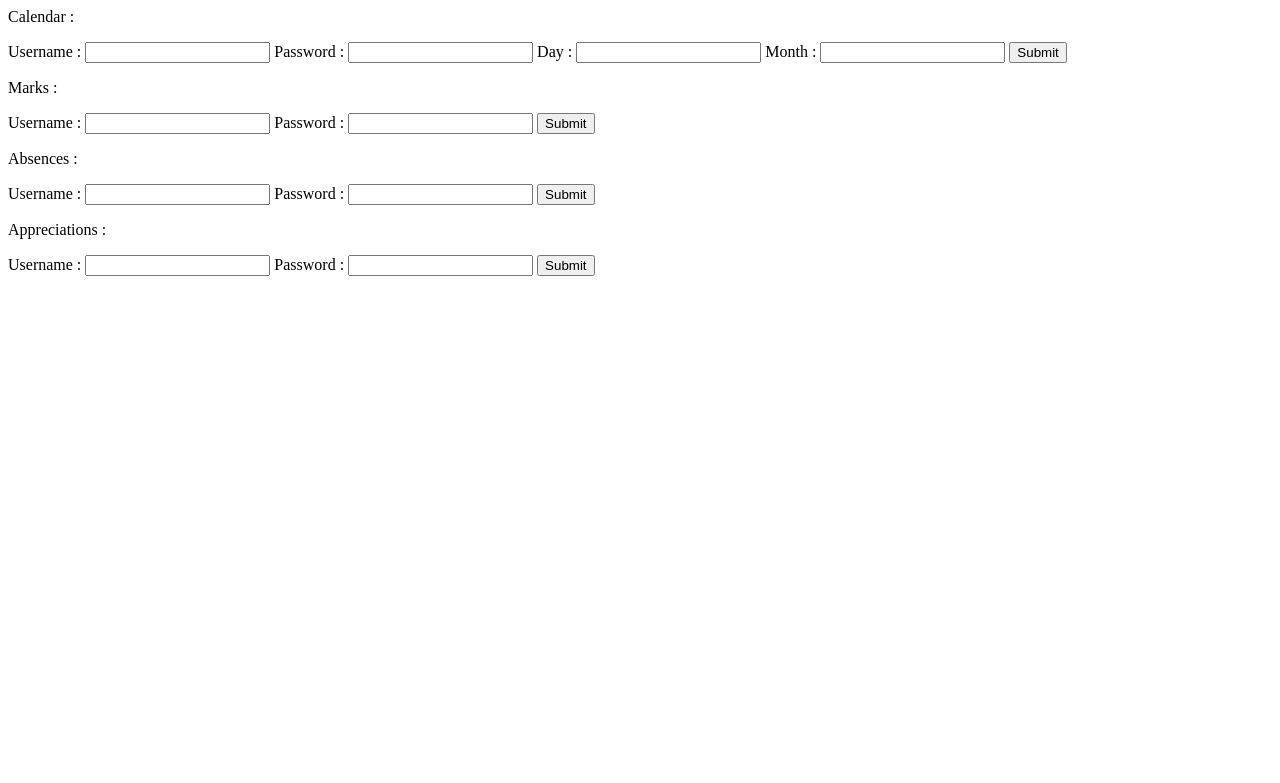
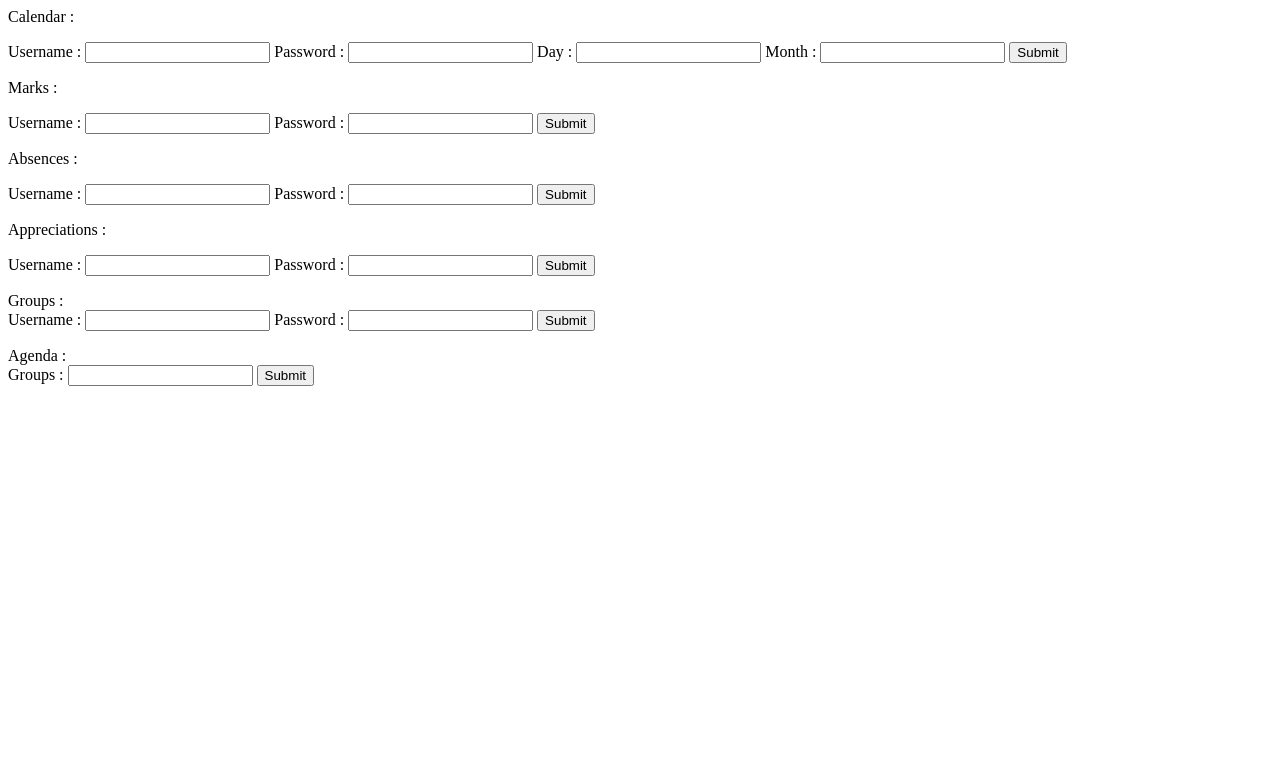
Before and after one commit to wallforfry/ADE-ESIEE, a Flask app: page /api/ade-esiee/marks in a window 1280 px wide. Shown: the top 783 px of the page. Run offline with Flask 2, Linux system fonts and the light colour scheme.

Commit message:
add /groups which return groups json, add /agenda which return all courses when pass precedent json in $_POST['groups']

```diff
--- a/main.py
+++ b/main.py
@@ -14,6 +14,52 @@ import json
 flaskPort = 5000
 
 app = Flask(__name__)
+
+
+@app.route("/api/ade-esiee/groups", methods=['GET', 'POST'])
+def get_groups():
+    if request.method == 'GET':
+        return render_template("index.html")
+
+    username = request.form['username']
+    password = request.form['password']
+
+    if len(username) <= 0 or len(password) <= 0:
+        return "[{\"error\": \"Wrong credentials\"}]"
+
+    aurion = Aurion()
+
+    try:
+
+        aurion.connect(username, password)
+        myCours = aurion.get_unites_and_groups()
+
+        value = json.dumps(myCours)
+        return value
+
+    except PersoException as e:
+        return "[{\"error\": \"" + str(e) + "\"}]"
+
+
+@app.route("/api/ade-esiee/agenda", methods=['GET', 'POST'])
+def get_agenda():
+    if request.method == 'GET':
+        return render_template("index.html")
+
+    groups = request.form['groups']
+    mycours = json.loads(groups)
+
+    ade = ADECalendar()
+
+    try:
+        ade.set_groups_unites(mycours)
+
+        result = ade.get_all_cours()
+        value = json.dumps(result)
+        return value
+
+    except PersoException as e:
+        return "[{\"error\": \"" + str(e) + "\"}]"
 
 
 @app.route("/api/ade-esiee/calendar", methods=['GET', 'POST'])
--- a/templates/index.html
+++ b/templates/index.html
@@ -1,6 +1,6 @@
 <p>
 Calendar :<br>
-    <form method="POST" action="http://ade.wallforfry.fr/api/ade-esiee/calendar">
+    <form method="POST" action="http://localhost:5000/api/ade-esiee/calendar">
         <label>Username : <input type="text" name="username"/></label>
         <label>Password : <input type="password" name="password"/></label>
         <label>Day : <input type="text" name="day"></label>
@@ -10,7 +10,7 @@ Calendar :<br>
 </p>
 <p>
 Marks :<br>
-<form method="POST" action="http://ade.wallforfry.fr/api/ade-esiee/marks">
+<form method="POST" action="http://localhost:5000/api/ade-esiee/marks">
     <label>Username : <input type="text" name="username"/></label>
     <label>Password : <input type="password" name="password"/></label>
     <input type="submit">
@@ -18,7 +18,7 @@ Marks :<br>
 </p>
 <p>
 Absences :<br>
-<form method="POST" action="http://ade.wallforfry.fr/api/ade-esiee/absences">
+<form method="POST" action="http://localhost:5000/api/ade-esiee/absences">
     <label>Username : <input type="text" name="username"/></label>
     <label>Password : <input type="password" name="password"/></label>
     <input type="submit">
@@ -26,9 +26,20 @@ Absences :<br>
 </p>
 <p>
 Appreciations :<br>
-<form method="POST" action="http://ade.wallforfry.fr/api/ade-esiee/appreciations">
+<form method="POST" action="http://localhost:5000/api/ade-esiee/appreciations">
     <label>Username : <input type="text" name="username"/></label>
     <label>Password : <input type="password" name="password"/></label>
     <input type="submit">
 </form>
+Groups :<br>
+<form method="POST" action="http://localhost:5000/api/ade-esiee/groups">
+    <label>Username : <input type="text" name="username"/></label>
+    <label>Password : <input type="password" name="password"/></label>
+    <input type="submit">
+</form>
+Agenda :<br>
+<form method="POST" action="http://localhost:5000/api/ade-esiee/agenda">
+    <label>Groups : <input type="textarea" name="groups"/></label>
+    <input type="submit">
+</form>
 </p>
```
